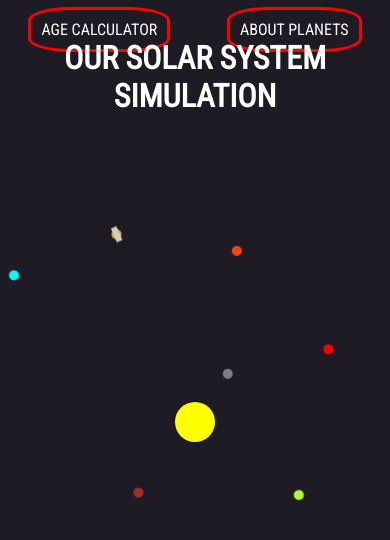
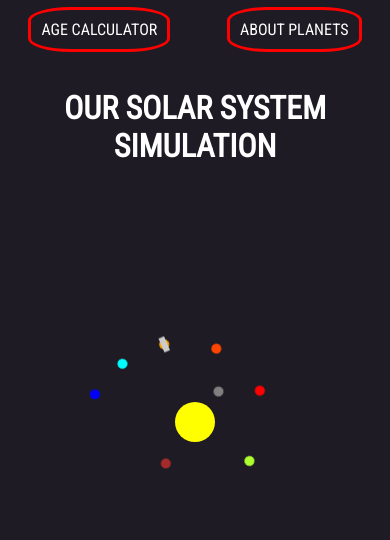
Before and after one commit to Student235555/solar-system-facts, a React (Create React App) app: page / in a window 390 px wide. Shown: the top 540 px of the page. Built offline with nearby package versions, Linux system fonts and the light colour scheme.

Commit message:
Fix simulation in potrait orientation

```diff
--- a/src/styles/App.css
+++ b/src/styles/App.css
@@ -11,5 +11,6 @@
 
   .App{
     min-height: 100vh;
+    min-width: 300px;
     background-color: #1F1B24;
   }
--- a/src/styles/Simulation.css
+++ b/src/styles/Simulation.css
@@ -160,3 +160,118 @@
     border-top: 6px solid #ccc;
     transform: translate(-50%, -50%);
   }
+
+  @media(orientation: landscape) and (max-width: 1200px){
+    .H1simulation{
+      margin-top: 50px;
+    }
+  }
+
+  @media(orientation: portrait){
+
+    .H1simulation{
+      margin-top: 50px;
+    }
+
+    .mercury{
+      animation: spinMercuryP 3s linear infinite;
+    }
+
+    .venus{
+      animation: spinVenusP 4s linear infinite;
+    }
+
+    .earth{
+      animation: spinEarthP 5s linear infinite;
+    }
+
+    .mars{
+      animation: spinMarsP 6s linear infinite;
+    }
+
+    .jupiter{
+      animation: spinJupiterP 7s linear infinite;
+    }
+
+    .saturn{
+      animation: spinSaturnP 8s linear infinite;
+    }
+
+    .uranus{
+      animation: spinUranusP 9s linear infinite;
+    }
+
+    .neptune{
+      animation: spinNeptuneP 10s linear infinite;
+    }
+
+    @keyframes spinMercuryP {
+      from {
+        transform: rotate(0deg) translate(40px);
+      }
+      to {
+        transform: rotate(360deg) translate(40px);
+      }
+    }
+
+    @keyframes spinVenusP {
+      from {
+        transform: rotate(0deg) translate(50px);
+      }
+      to {
+        transform: rotate(360deg) translate(50px);
+      }
+    }
+
+    @keyframes spinEarthP {
+      from {
+        transform: rotate(0deg) translate(60px);
+      }
+      to {
+        transform: rotate(360deg) translate(60px);
+      }
+    }
+
+    @keyframes spinMarsP {
+      from {
+        transform: rotate(0deg) translate(70px);
+      }
+      to {
+        transform: rotate(360deg) translate(70px);
+      }
+    }
+    @keyframes spinJupiterP {
+      from {
+        transform: rotate(0deg) translate(80px);
+      }
+      to {
+        transform: rotate(360deg) translate(80px);
+      }
+    }
+
+    @keyframes spinSaturnP {
+      from {
+        transform: rotate(0deg) translate(90px);
+      }
+      to {
+        transform: rotate(360deg) translate(90px);
+      }
+    }
+    @keyframes spinUranusP {
+      from {
+        transform: rotate(0deg) translate(100px);
+      }
+      to {
+        transform: rotate(360deg) translate(100px);
+      }
+    }
+
+    @keyframes spinNeptuneP {
+      from {
+        transform: rotate(0deg) translate(110px);
+      }
+      to {
+        transform: rotate(360deg) translate(110px);
+      }
+    }
+}
```
